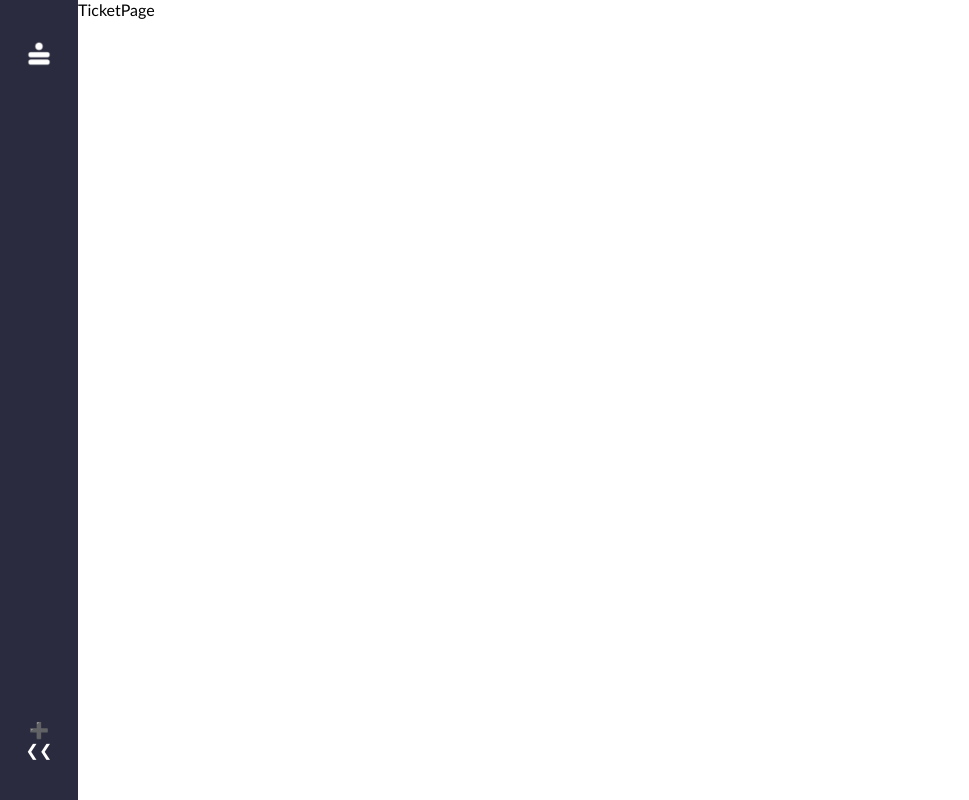
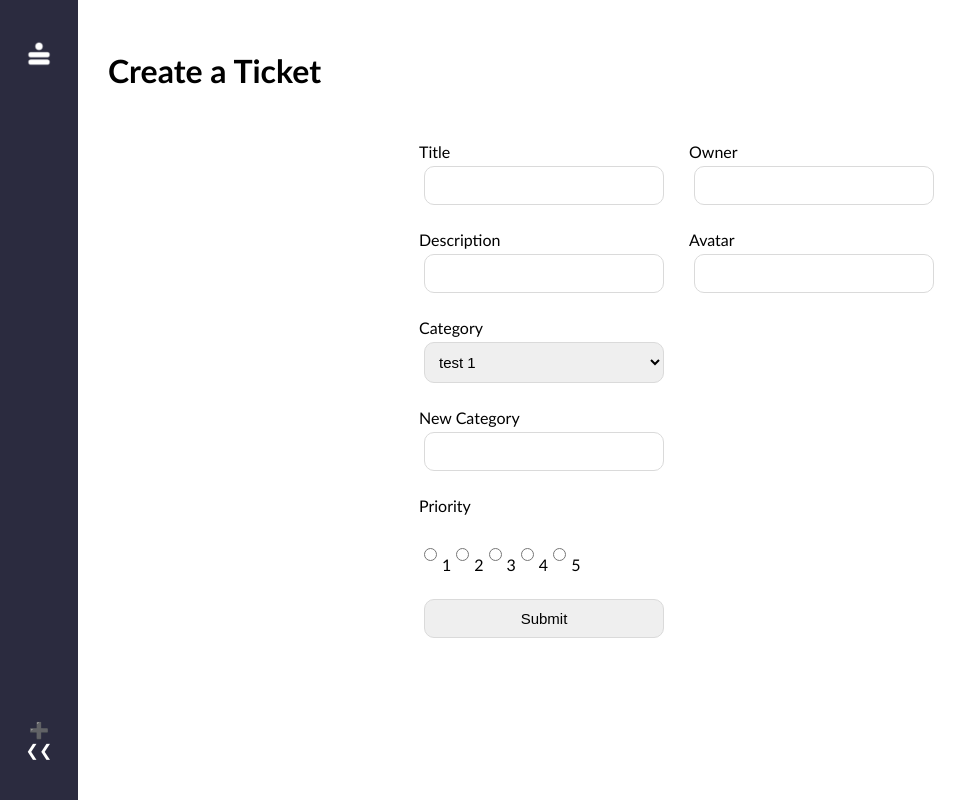
Before and after one commit to yuxianxu/monday-crm-clone-react-nodejs-hooks, a React (Create React App) app: page /ticket in a window 1280 px wide. Shown: the whole page, without its empty margins (0-969 px from the left). Built offline with nearby package versions, Linux system fonts and the light colour scheme.

Commit message:
Create ticke-page front end and back end

```diff
--- a/public/index.html
+++ b/public/index.html
@@ -24,7 +24,7 @@
       work correctly both with client-side routing and a non-root public URL.
       Learn how to configure a non-root public URL by running `npm run build`.
     -->
-    <title>React App</title>
+    <title>CRM-Monday-Clone</title>
   </head>
   <body>
     <noscript>You need to enable JavaScript to run this app.</noscript>
--- /dev/null
+++ b/src/CategoriesContext.js
@@ -0,0 +1,8 @@
+import { createContext } from 'react';
+
+const CategoriesContext = createContext({
+  categories: null,
+  setCategories: () => {}
+});
+
+export default CategoriesContext
--- a/src/index.css
+++ b/src/index.css
@@ -151,3 +151,56 @@ nav .icon {
     color: rgb(255, 255, 255);
     align-items: center;
 }
+
+/* ----- Ticket page ----- */
+
+.ticket {
+    padding: 30px;
+    width: 100%;
+}
+
+.ticket-container {
+    width: 100%;
+    display: flex;
+    justify-content: center;
+}
+
+.ticket form {
+    display: flex;
+}
+
+.ticket form section {
+    display: flex;
+    flex-direction: column;
+    margin: 10px;
+    width: 250px;
+}
+
+.ticket form label {
+    margin: 20px 0 0 0;
+}
+
+.ticket form input, select {
+    padding: 10px;
+    font-size: 15px;
+    border-radius: 10px;
+    border: 1.5px solid rgb(218, 218, 218);
+    margin: 5px;
+}
+
+.ticket form .multiple-input-container {
+    display: flex;
+    margin: 20px 0 20px 0;
+}
+
+.img-preview {
+    margin: 20px;
+    width: 200px;
+    height: 200px;
+    border-radius: 100px;
+    overflow: hidden;
+}
+
+.img-preview img {
+    width: 100%;
+}
--- a/src/pages/Dashboard.js
+++ b/src/pages/Dashboard.js
@@ -1,52 +1,38 @@
+import { useState, useEffect, useContext } from 'react';
+
 import TicketCard from '../components/TicketCard';
+import axios from 'axios';
 
 const Dashboard = () => {
-  const tickets = [
-    {
-      category: 'Q1 2022',
-      color: 'red',
-      title: 'NFT Safety 101 Video',
-      owner: 'Yuxian Xu',
-      avatar: 'https://avatars.githubusercontent.com/u/85212477?v=4',
-      status: 'done',
-      priority: 5,
-      progress: 40,
-      description: 'Make a video showcasing how to work with NFT',
-      timestamp: '2022-02-11T08:36:18+0000',
-    },
-    {
-      category: 'Q1 2022',
-      color: 'red',
-      title: 'Build and Sell AI Model',
-      owner: 'Yuxian Xu',
-      avatar: 'https://avatars.githubusercontent.com/u/85212477?v=4',
-      status: 'working on it',
-      priority: 2,
-      progress: 70,
-      description: 'AI video is amazing',
-      timestamp: '2022-03-11T08:36:18+0000',
-    },
-    {
-      category: 'Q2 2022',
-      color: 'purple',
-      title: 'Build and Sell a bot',
-      owner: 'Yuxian Xu',
-      avatar: 'https://avatars.githubusercontent.com/u/85212477?v=4',
-      status: 'working on it',
-      priority: 3,
-      progress: 10,
-      description: 'Do you like bot?',
-      timestamp: '2022-03-12T08:36:18+0000',
-    },
+  const [tickets, setTickets] = useState(null);
+
+  useEffect(async () => {
+    const response = await axios.get('http://localhost:8000/tickets')
+
+    const dataObject = response.data.data
+
+    const arrayOfKeys = Object.keys(dataObject)
+    const arrayOfData = Object.keys(dataObject).map((key) => dataObject[key])
+    const formattedArray = []
+    arrayOfKeys.forEach((key, index) => {
+      const formmatedData = { ...arrayOfData[index] }
+      formmatedData['documentId'] = key
+      formattedArray.push(formmatedData)
+    })
+    console.log(formattedArray)
+
+    setTickets(formattedArray)
+  }, [])
+
+
+  const colors = [
+    'rgb(255, 179, 186)',
+    'rgb(255, 223, 186)',
+    'rgb(255, 255, 186)',
+    'rgb(186, 255, 201)',
+    'rgb(186, 255, 255)',
   ];
 
-  const colors = [
-      'rgb(255, 179, 186)',
-      'rgb(255, 223, 186)',
-      'rgb(255, 255, 186)',
-      'rgb(186, 255, 201)',
-      'rgb(186, 255, 255)'
-  ]
 
   const uniqueCategories = [
     ...new Set(tickets?.map(({ category }) => category)),
@@ -67,6 +53,7 @@ const Dashboard = () => {
                 .map((filteredTicket, _index) => (
                   <TicketCard
                     id={_index}
+                    key={_index}
                     color={colors[categoryIndex] || colors[0]}
                     ticket={filteredTicket}
                   />
--- a/src/pages/TicketPage.js
+++ b/src/pages/TicketPage.js
@@ -1,7 +1,242 @@
+import { useContext, useEffect, useState } from 'react';
+import { useNavigate, useParams } from 'react-router-dom';
+import axios from 'axios';
+import CategoriesContext from '../CategoriesContext';
+
 const TicketPage = () => {
-    return (
-        <div>TicketPage</div>
-    )
-}
+  const editMode = false;
 
-export default TicketPage
+  const [formData, setFormData] = useState({
+    status: 'not started',
+    process: 0,
+    timestamp: new Date().toISOString(),
+  });
+
+  // const { categories, setCategories } = useContext(CategoriesContext)
+
+  const navigate = useNavigate();
+
+  let { id } = useParams();
+
+  const handleChange = (e) => {
+    const value = e.target.value;
+    const name = e.target.name;
+
+    setFormData((prevState) => ({
+      ...prevState,
+      [name]: value,
+    }));
+  };
+
+  const handleSubmit = async (e) => {
+    e.preventDefault();
+
+    if (editMode) {
+      const response = await axios.put(`https://localhost:8000/tickets/${id}`, {
+        data: formData,
+      });
+      const success = response.status === 200;
+      if (success) {
+        navigate('/');
+      }
+    }
+
+    if (!editMode) {
+      console.log('posting');
+      const response = await axios.post('http://localhost:8000/tickets', {
+        formData,
+      });
+
+      const success = response.status === 200;
+      if (success) {
+        navigate('/');
+      }
+    }
+  };
+
+  const fetchData = async () => {
+    const response = await axios.get(`http://localhost:8000/tickets/${id}`);
+    console.log('AAAAA', response);
+    setFormData(response.data.data);
+  };
+
+  useEffect(() => {
+    if (editMode) {
+      fetchData();
+    }
+  }, []);
+
+  const categories = ['test 1', 'test 2'];
+
+  console.log(formData);
+
+  return (
+    <div className="ticket">
+      <h1>{editMode ? 'Update Your Ticket' : 'Create a Ticket'}</h1>
+
+      <div className="ticket-container">
+        <form onSubmit={handleSubmit}>
+          <section>
+            <label htmlFor="title">Title</label>
+            <input
+              id="title"
+              name="title"
+              type="text"
+              onChange={handleChange}
+              required={true}
+              value={formData.title}
+            />
+
+            <label htmlFor="description">Description</label>
+            <input
+              id="description"
+              name="description"
+              type="text"
+              onChange={handleChange}
+              required={true}
+              value={formData.description}
+            />
+
+            <label>Category</label>
+            <select
+              name="category"
+              value={formData.category}
+              onChange={handleChange}
+            >
+              {categories?.map((category, _index) => (
+                <option value={category}>{category}</option>
+              ))}
+            </select>
+
+            <label htmlFor="new-category">New Category</label>
+            <input
+              id="new-category"
+              name="category"
+              type="text"
+              onChange={handleChange}
+              required={true}
+              value={formData.category}
+            />
+
+            <label>Priority</label>
+            <div className="multiple-input-container">
+              <input
+                id="priority-1"
+                name="priority"
+                type="radio"
+                onChange={handleChange}
+                value={1}
+                checked={formData.priority == 1}
+              />
+              <label htmlFor="priority-1">1</label>
+              <input
+                id="priority-2"
+                name="priority"
+                type="radio"
+                onChange={handleChange}
+                value={2}
+                checked={formData.priority == 2}
+              />
+              <label htmlFor="priority-2">2</label>
+              <input
+                id="priority-3"
+                name="priority"
+                type="radio"
+                onChange={handleChange}
+                value={3}
+                checked={formData.priority == 3}
+              />
+              <label htmlFor="priority-3">3</label>
+              <input
+                id="priority-4"
+                name="priority"
+                type="radio"
+                onChange={handleChange}
+                value={4}
+                checked={formData.priority == 4}
+              />
+              <label htmlFor="priority-4">4</label>
+              <input
+                id="priority-5"
+                name="priority"
+                type="radio"
+                onChange={handleChange}
+                value={5}
+                checked={formData.priority == 5}
+              />
+              <label htmlFor="priority-5">5</label>
+            </div>
+            {editMode && (
+              <>
+                <input
+                  type="range"
+                  id="progress"
+                  name="progress"
+                  value={formData.process}
+                  min="0"
+                  max="100"
+                  onChange={handleChange}
+                />
+                <label htmlFor="progress">Progress</label>
+
+                <label>Status</label>
+                <select
+                  name="status"
+                  value={formData.status}
+                  onChange={handleChange}
+                >
+                  <option selected={formData.status === 'done'} value="done">
+                    Done
+                  </option>
+                  <option
+                    selected={formData.status === 'working on it'}
+                    value="working on it"
+                  >
+                    Working on it
+                  </option>
+                  <option selected={formData.status === 'stuck'} value="stuck">
+                    Stuck
+                  </option>
+                  <option
+                    selected={formData.status === 'not started'}
+                    value="not started"
+                  >
+                    Not started
+                  </option>
+                </select>
+              </>
+            )}
+            <input type="submit" />
+          </section>
+
+          <section>
+            <label htmlFor="owner">Owner</label>
+            <input
+              id="owner"
+              name="owner"
+              type="owner"
+              onChange={handleChange}
+              required={true}
+              value={formData.owner}
+            />
+
+            <label htmlFor='avatar'>Avatar</label>
+            <input
+              id='avatar'
+              name='avatar'
+              type='url'
+              onChange={handleChange}
+            />
+            <div className='img-preview'>
+              {formData.avatar && (
+                <img src={formData.avatar} alt="avatar preview" />
+              )}
+            </div>
+          </section>
+        </form>
+      </div>
+    </div>
+  );
+};
+
+export default TicketPage;
```
Also changed, not shown: package.json (+9 -1 lines), server.js (added, +60 -0 lines), 1 other file (tests, documents, lock files or other folders).
